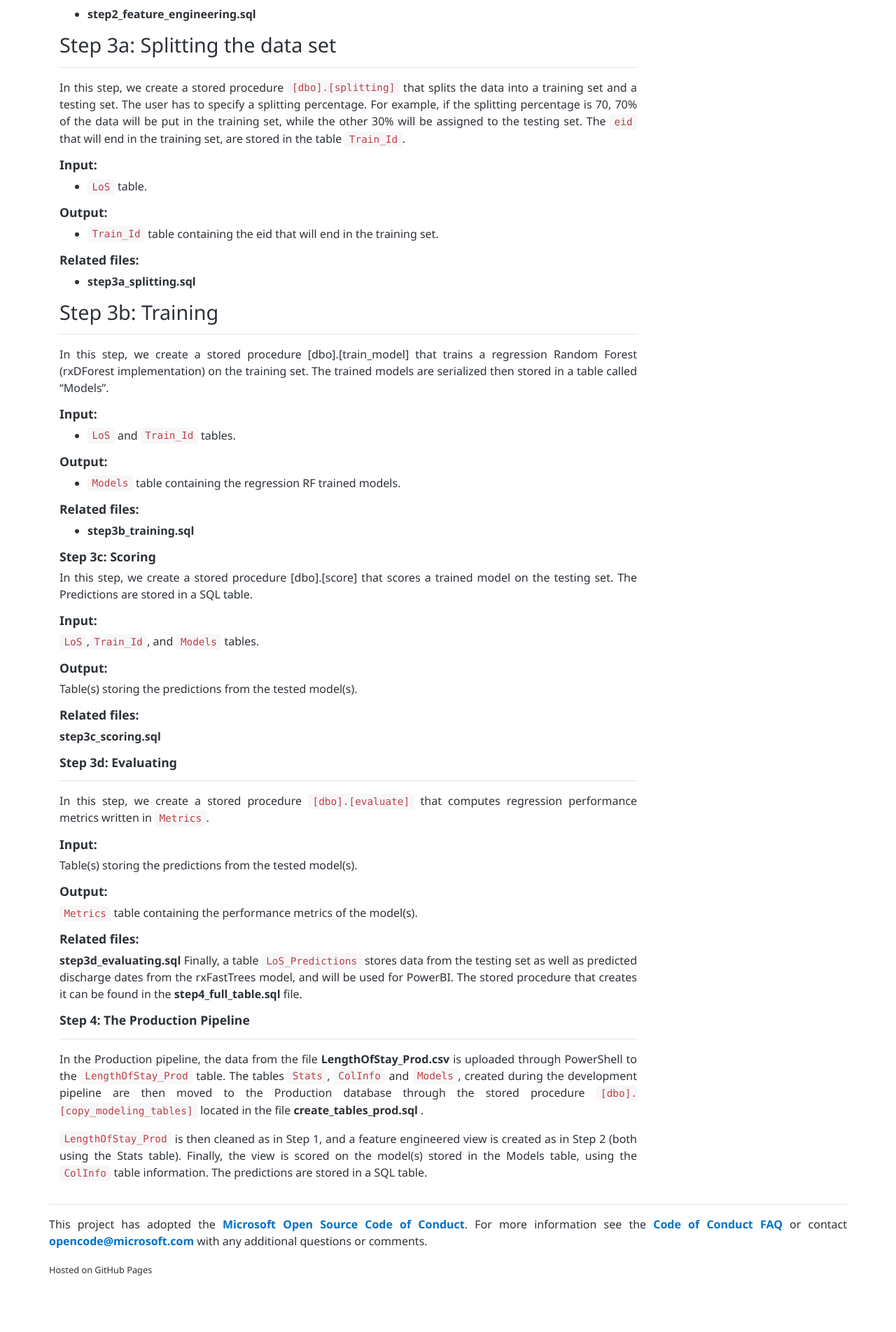
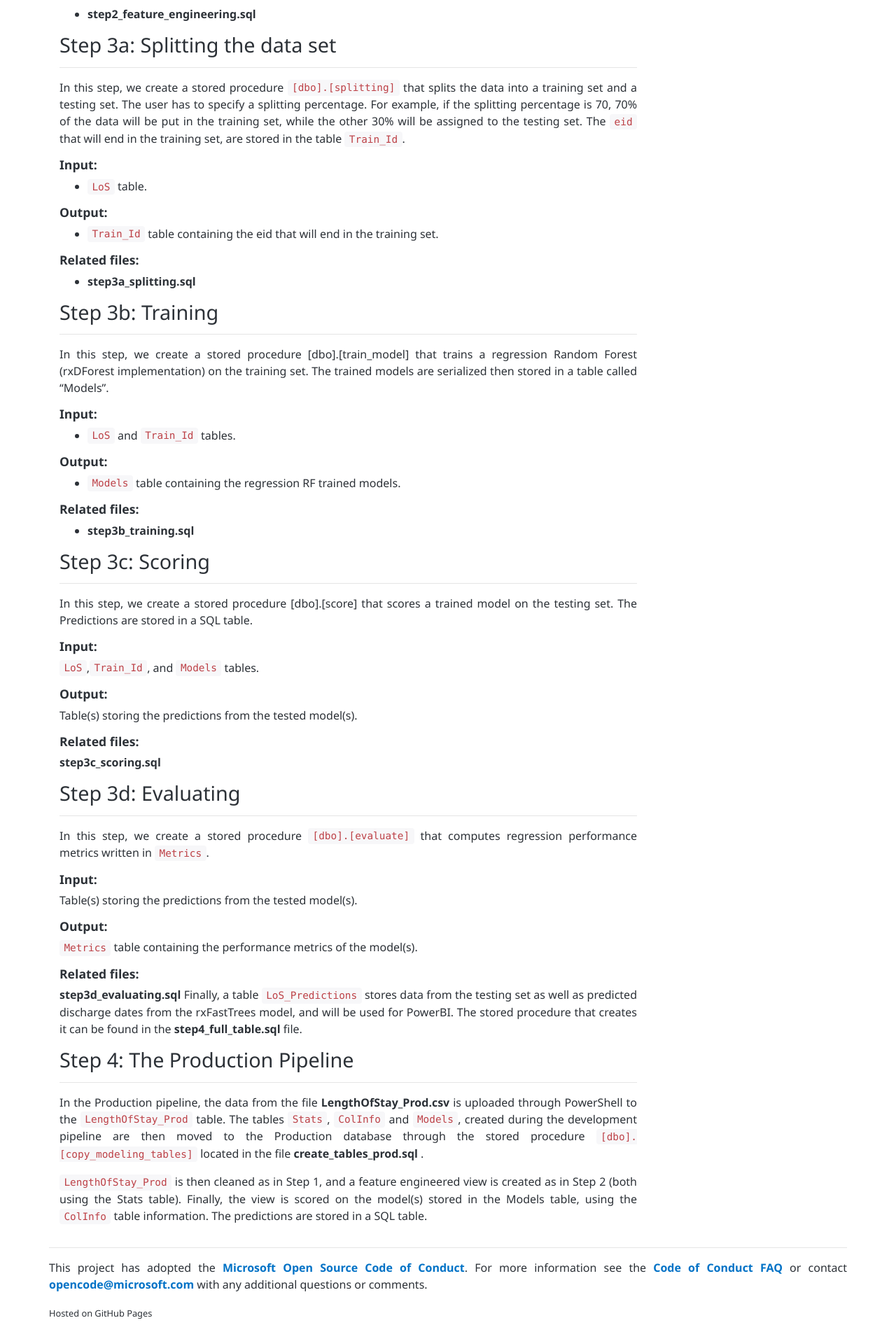
Before and after one commit to microsoft/r-server-hospital-length-of-stay, a Jekyll site: the page built from dba.md, in a window 1280 px wide. Shown: the part 2397-4300 px from the top of the page at 70% size. Built offline with Jekyll 4.4.1, drawn with Linux system fonts in a browser that asks for light colours; before the commit the page ends 4238 px from its top, so only the background shows below that.

Commit message:
formatting

```diff
--- a/dba.md
+++ b/dba.md
@@ -159,7 +159,8 @@ In this step, we create a stored procedure [dbo].[train_model] that trains a reg
 
 <a name="step3cr"></a>
 
-### Step 3c: Scoring
+## Step 3c: Scoring
+-------------------------
 
 In this step, we create a stored procedure [dbo].[score] that scores a trained model on the testing set. The Predictions are stored in a SQL table.
 
@@ -178,7 +179,7 @@ Table(s) storing the predictions from the tested model(s).
 
 <a name="step3d"></a>
 
-### Step 3d: Evaluating
+## Step 3d: Evaluating
 -------------------------
 
 In this step, we create a stored procedure `[dbo].[evaluate]` that computes regression performance metrics written in `Metrics`.
@@ -198,7 +199,7 @@ Finally, a table `LoS_Predictions` stores data from the testing set as well as p
 
 <a name="step4"></a>
 
-### Step 4: The Production Pipeline
+## Step 4: The Production Pipeline
 -------------------------------------
 
 In the Production pipeline, the data from the file **LengthOfStay_Prod.csv** is uploaded through PowerShell to the `LengthOfStay_Prod` table. The tables `Stats`, `ColInfo` and `Models`, created during the development pipeline are then moved to the Production database through the stored procedure `[dbo].[copy_modeling_tables]` located in the file **create_tables_prod.sql** .
```
